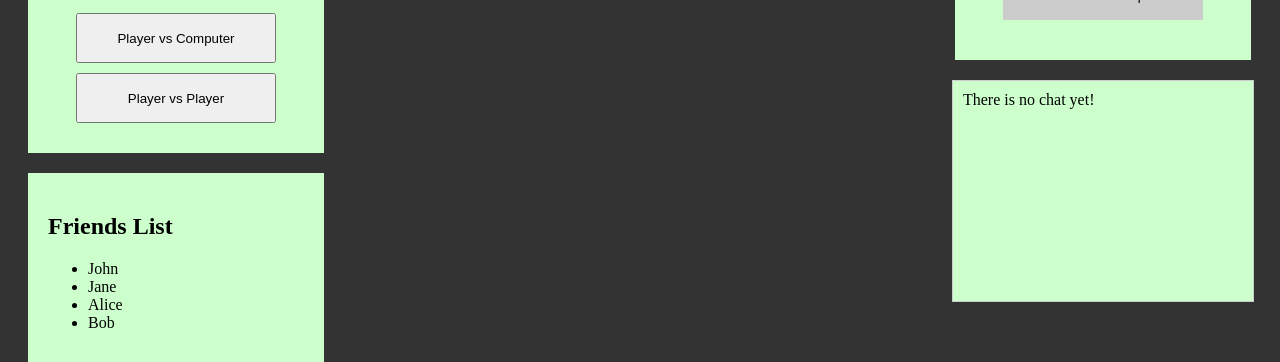
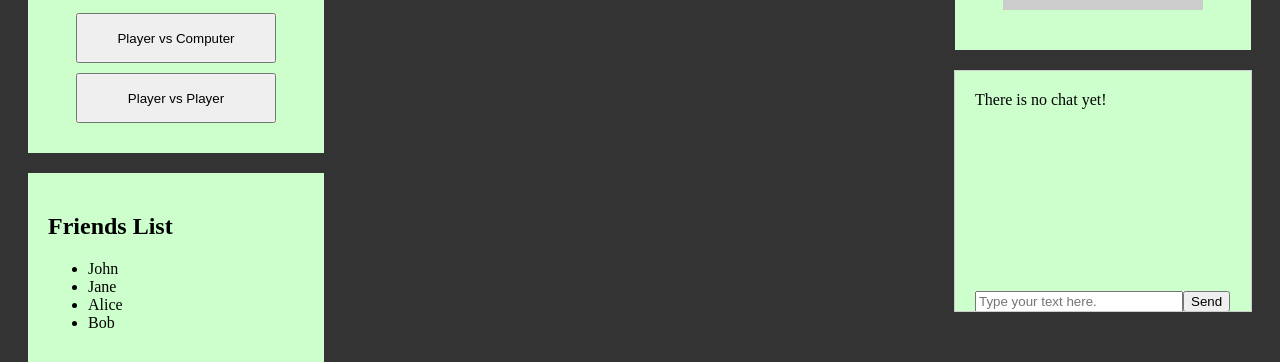
Before and after one commit to WaiSham/CSCI3100_GoBang, a React (Create React App) app in the folder csciproj/: page / in a window 1280 px wide. Shown: the part 463-825 px from the top of the page. Built offline with nearby package versions, Linux system fonts and the light colour scheme.

Commit message:
Chat box input create and css editing

```diff
--- a/csciproj/src/App.jsx
+++ b/csciproj/src/App.jsx
@@ -83,10 +83,13 @@ export default function App() {
     // Logic to send a friend request goes here
   };
 
-  // Function to handle game chat (not work)
+  const handleChatBox = () => {
+    //fetchChat();  //to send data out
+  };
+  // //Function to handle game chat (not work)
   // const ChatBox = () => {
-    //something to use here
-  //}
+  //   // something to use here get data every sometimes
+  // }
 
   return (
     <div>
@@ -215,7 +218,11 @@ export default function App() {
       </GameControl>
 
       <ChatBox>
+        <ChatMessages>
           There is no chat yet!
+        </ChatMessages>
+        <ChatInput type="text" placeholder="Type your text here."></ChatInput>
+        <ChatButton onClick={handleChatBox}>Send</ChatButton>
       </ChatBox>
       </RightColumn>
 
--- a/csciproj/src/Style.jsx
+++ b/csciproj/src/Style.jsx
@@ -224,21 +224,31 @@ export const GameControlButton = styled.button`
 export const ChatBox = styled.div`
   background-color: #ccffcc;
   color: black;
-  width: 94%;
+  width: 20vw;
   height: 200px;
   border: 1px solid #ccc;
-  padding: 10px;
+  padding: 20px;
   overflow-y: scroll;
+  // display: flex;
+  flex-direction: column;
 `;
 
 export const ChatMessages = styled.div`
   /* Styles for the chat messages container */
+  height: 25vh;
+  text-align: left;
 `;
 
 export const ChatInput = styled.input`
   /* Styles for the chat input box */
+  width: 200px;
+
+  // horizontal-align: center;
+  align-self: flex-end;
 `;
 
 export const ChatButton = styled.button`
   /* Styles for the chat send button */
+  // flex-direction: column;
+  align-self: flex-end;
 `;
```
